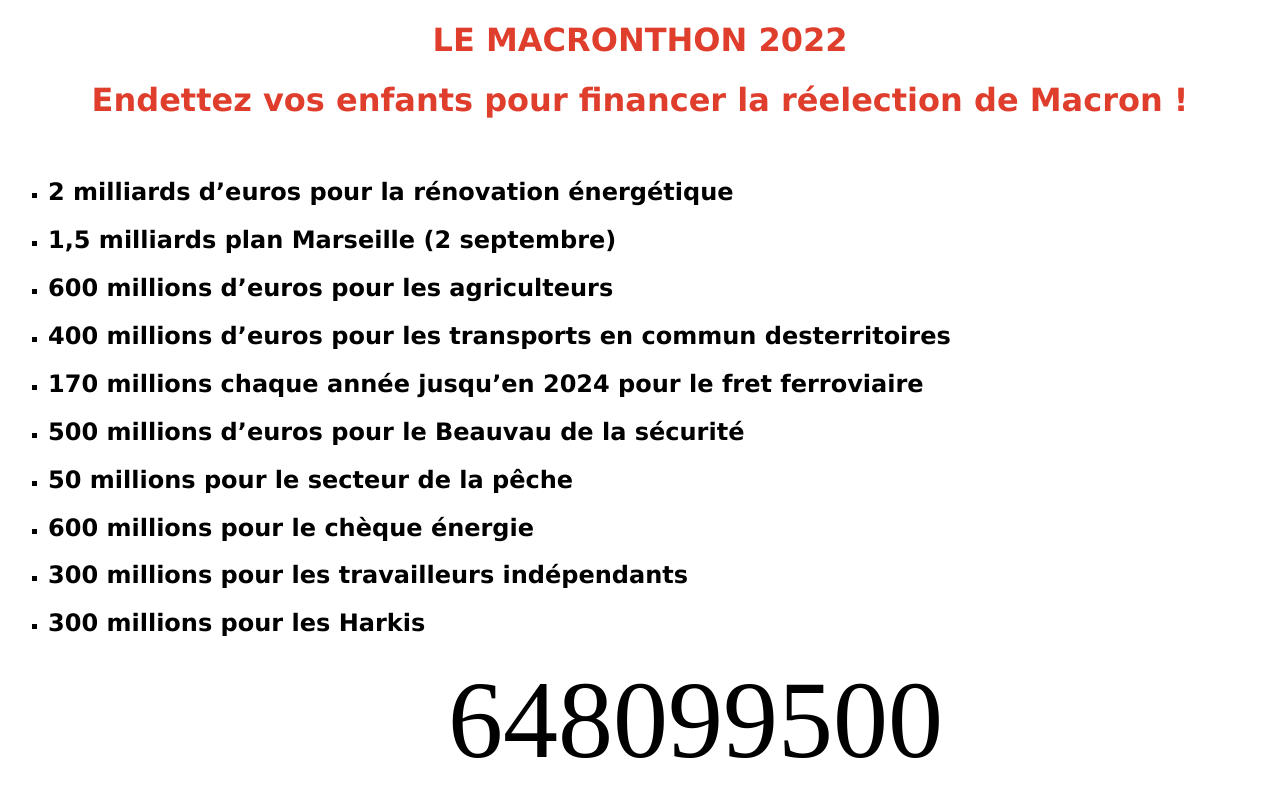
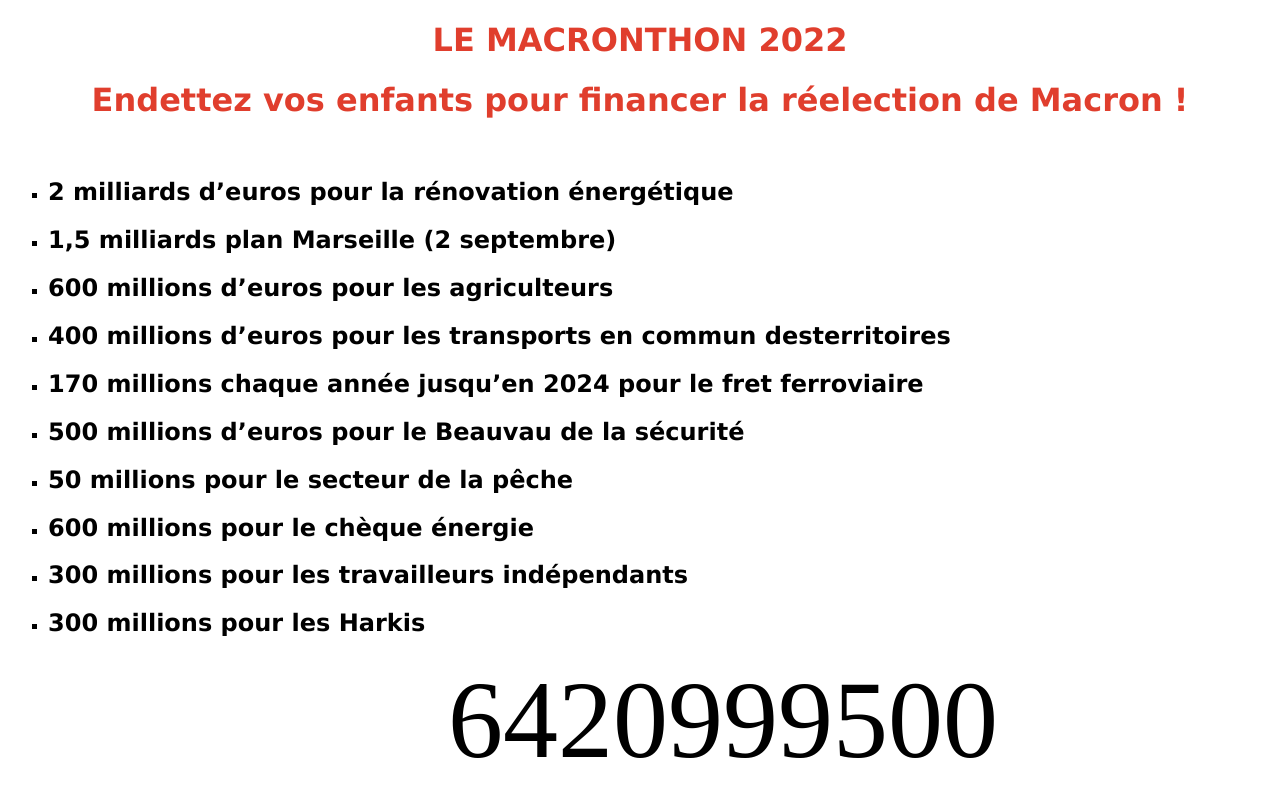
Before and after one commit to Mc-Scraggee/Macronthon2022, a plain HTML site: page index.htm in a window 1280 px wide. Drawn offline with Linux system fonts and the light colour scheme.

Commit message:
Update index.htm

```diff
--- a/index.htm
+++ b/index.htm
@@ -41,7 +41,7 @@
 </ul>
 </body>
 
-  <div class="percent">648099500</div></td>
+  <div class="percent">6420999500</div></td>
   <link rel="stylesheet" href="rollingnumber.css">
   <script src="rollingnumber.js"></script>
 
```
